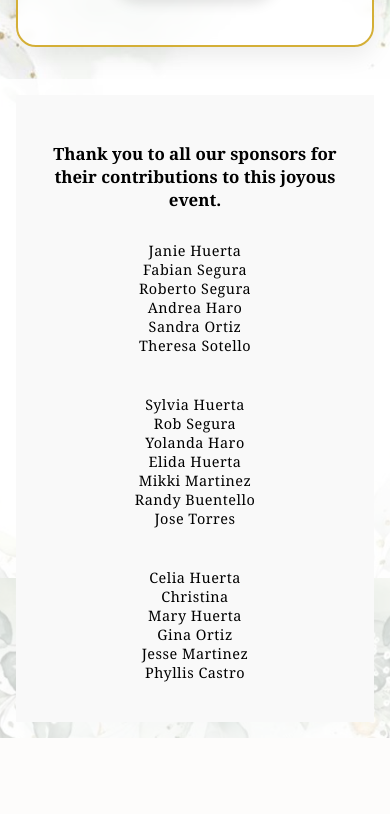
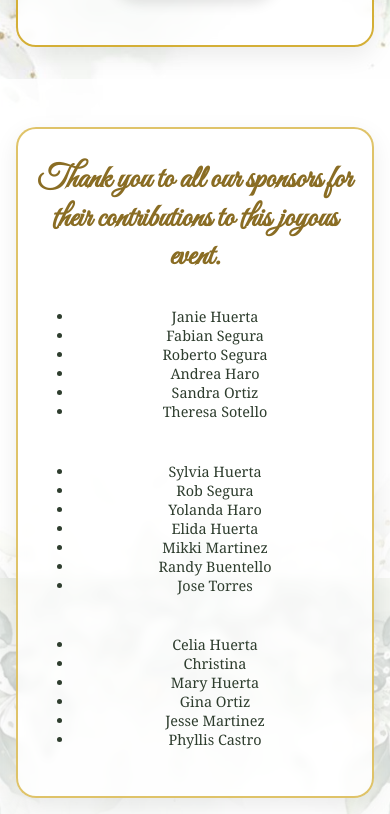
Before and after one commit to bleufabs/quince-app, a plain HTML site: page frontend/index.html in a window 390 px wide. Shown: the part 1110-1924 px from the top of the page. Before the commit the page ends 1848 px from the top, so only its background shows below. Drawn offline with Linux system fonts and the light colour scheme.

Commit message:
change sponsor list.

```diff
--- a/frontend/styles.css
+++ b/frontend/styles.css
@@ -382,54 +382,107 @@ tbody td {
   font-weight: 800;
 }
 
+/* ---------- SPONSORS / FOOTER THANK YOU SECTION ---------- */
 .sponsors {
-  background: #f9f9f9;
-  color: black;
-  padding: 30px 20px;
+  max-width: 900px;
+  margin: 2rem auto 0;
+  padding: 2.25rem 1.5rem;
   text-align: center;
+  background: rgba(255, 255, 255, 0.78);
+  border: 2px solid rgba(212, 175, 55, 0.75);
+  border-radius: 1.25rem;
+  box-shadow: 0 8px 24px rgba(0, 0, 0, 0.08);
+  backdrop-filter: blur(4px);
+}
+
+.sponsors h3 {
+  margin: 0;
+  font-family: 'Great Vibes', cursive;
+  font-size: clamp(2rem, 4vw, 2.8rem);
+  color: #8a6d24;
+  line-height: 1.2;
+}
+
+.sponsors-subtext {
+  margin: 0.6rem auto 1.75rem;
+  max-width: 60ch;
+  font-size: 1rem;
+  line-height: 1.6;
+  color: #223122;
 }
 
 .sponsor-grid {
   display: grid;
   grid-template-columns: repeat(3, 1fr);
-  gap: 20px;
-  margin-top: 20px;
+  gap: 1.5rem;
+  align-items: start;
+  margin-top: 1rem;
 }
 
-.sponsor-grid ul {
-  list-style: none;
-  padding: 0;
-  margin: 0;
+.sponsor-column {
+  position: relative;
+  padding: 0 1rem;
 }
 
-.sponsor-grid ul {
-  letter-spacing: 0.5px;
-  padding: 10px 0;
-}
-
-.sponsor-grid>div {
-  display: flex;
-  justify-content: center;
-}
-
-.sponsor-grid ul {
-  width: 100%;
-  max-width: 200px;
+.sponsor-column:not(:last-child)::after {
+  content: "";
+  position: absolute;
+  top: 8px;
+  right: 0;
+  width: 1px;
+  height: calc(100% - 16px);
+  background: linear-gradient(to bottom,
+      transparent,
+      rgba(212, 175, 55, 0.7),
+      transparent);
 }
 
 .sponsor-column ul {
   list-style: none;
+  margin: 0;
   padding: 0;
 }
 
 .sponsor-column li {
-  padding: 6px 0;
+  padding: 0.65rem 0;
+  color: #2e3d2e;
+  font-size: 1.05rem;
+  letter-spacing: 0.02em;
+  line-height: 1.5;
+}
+
+/* optional soft separator between names */
+.sponsor-column li:not(:last-child) {
+  border-bottom: 1px solid rgba(108, 139, 111, 0.12);
 }
 
 /* Mobile */
 @media (max-width: 768px) {
+  .sponsors {
+    padding: 2rem 1rem;
+  }
+
   .sponsor-grid {
     grid-template-columns: 1fr;
+    gap: 0.75rem;
+  }
+
+  .sponsor-column {
+    padding: 0;
+  }
+
+  .sponsor-column:not(:last-child)::after {
+    display: none;
+  }
+
+  .sponsor-column {
+    border-bottom: 1px solid rgba(212, 175, 55, 0.35);
+    padding-bottom: 0.75rem;
+  }
+
+  .sponsor-column:last-child {
+    border-bottom: none;
+    padding-bottom: 0;
   }
 }
 
```
